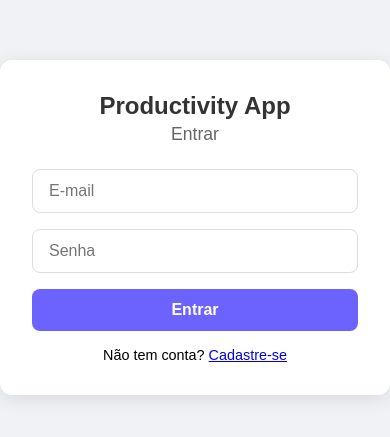
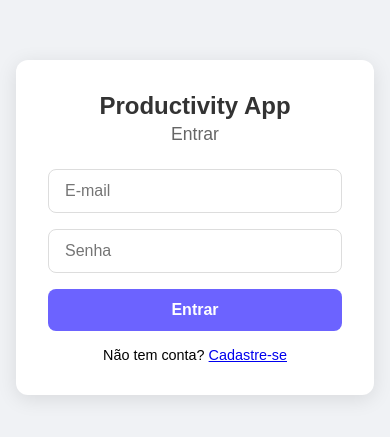
Before and after one commit to GabrielXAlmeida/productivity-app, a React (Vite) app in the folder client/: page /login in a window 390 px wide. Shown: the part 195-632 px from the top of the page. Built offline with nearby package versions, Linux system fonts and the light colour scheme.

Commit message:
feat: add mobile responsiveness to register, login and task modal

```diff
--- a/client/src/components/TaskModal.jsx
+++ b/client/src/components/TaskModal.jsx
@@ -185,6 +185,7 @@ const styles = {
     alignItems: "center",
     justifyContent: "center",
     zIndex: 100,
+    padding: "1rem",
   },
   modal: {
     background: "#fff",
--- a/client/src/pages/Login.jsx
+++ b/client/src/pages/Login.jsx
@@ -70,6 +70,7 @@ const styles = {
     alignItems: "center",
     justifyContent: "center",
     background: "#f0f2f5",
+    padding: "1rem",
   },
   card: {
     background: "#fff",
--- a/client/src/pages/Register.jsx
+++ b/client/src/pages/Register.jsx
@@ -70,6 +70,7 @@ const styles = {
     alignItems: "center",
     justifyContent: "center",
     background: "#f0f2f5",
+    padding: "1rem",
   },
   card: {
     background: "#fff",
```
